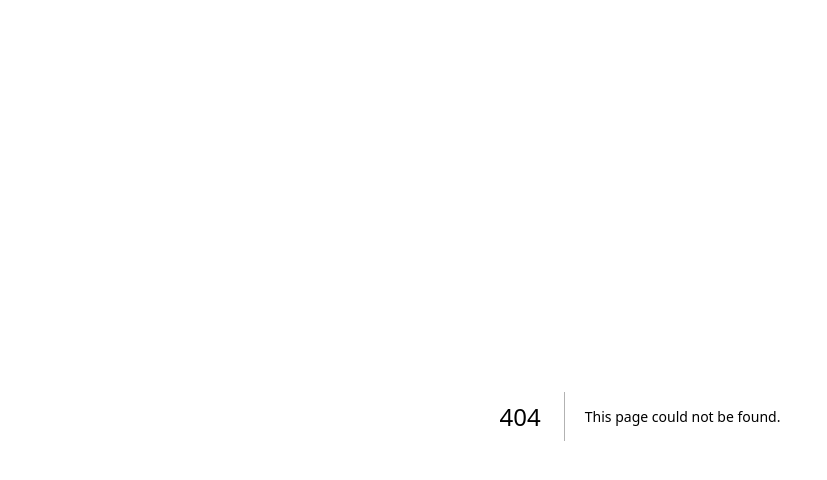
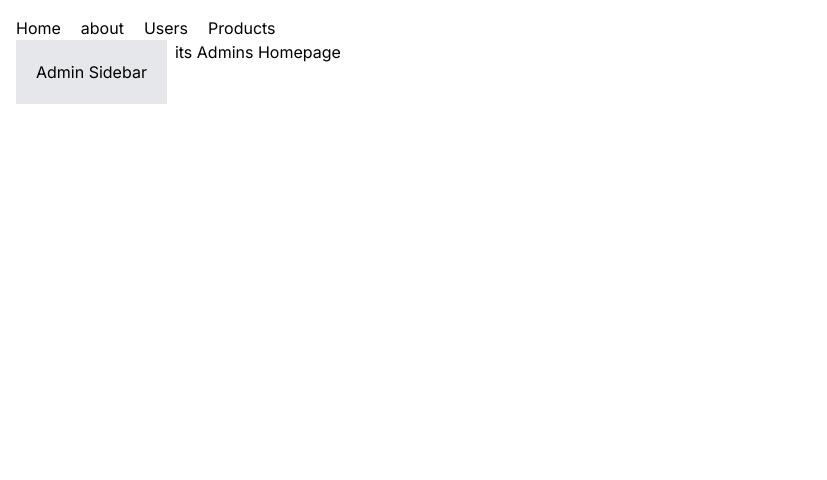
Before and after one commit to sigma390/Master-NextJS, a Next.js app: page /admin in a window 1280 px wide. Before the commit this address had no page. Shown: the top 480 px of the page, without its empty margins (0-827 px from the left). Built offline with nearby package versions, Linux system fonts and the light colour scheme.

Commit message:
Learnt about layout!!!

```diff
--- /dev/null
+++ b/app/Navbar.tsx
@@ -0,0 +1,16 @@
+import Link from 'next/link'
+import React from 'react'
+
+const Navbar = () => {
+  return (
+    <div className='flex'>
+        <Link href='/' className='mr-5'  >Home</Link>
+        <Link href='/about' className='mr-5'  >about</Link>
+        <Link href='/users' className='mr-5'  >Users</Link>
+        <Link href='/products' className='mr-5'  >Products</Link>
+
+    </div>
+  )
+}
+
+export default Navbar
--- /dev/null
+++ b/app/admin/layout.tsx
@@ -0,0 +1,21 @@
+import React, { ReactNode } from 'react'
+
+
+interface adminLayoutProps{
+    children:ReactNode
+}
+
+
+
+const layout = ({children}:adminLayoutProps) => {
+  return (
+    <div className='flex'>
+        <aside className='bg-gray-200 p-5 mr-2'> Admin Sidebar</aside>
+        <div>{children}</div>
+
+
+    </div>
+  )
+}
+
+export default layout
--- /dev/null
+++ b/app/admin/page.tsx
@@ -0,0 +1,12 @@
+import React from 'react'
+
+const AdminHomePage = () => {
+  return (
+    <div>
+        its Admins Homepage
+
+    </div>
+  )
+}
+
+export default AdminHomePage
--- a/app/globals.css
+++ b/app/globals.css
@@ -18,3 +18,11 @@
   padding: 1rem;
   background-color: white; /* Change background color to white */
 }
+
+
+
+@layer base {
+  h1 {
+    @apply font-bold
+  }
+}
--- a/app/layout.tsx
+++ b/app/layout.tsx
@@ -1,6 +1,7 @@
 import './globals.css'
 import type { Metadata } from 'next'
 import { Inter } from 'next/font/google'
+import Navbar from './Navbar'
 
 const inter = Inter({ subsets: ['latin'] })
 
@@ -16,7 +17,10 @@
 }) {
   return (
     <html data-theme="synthwave" lang="en">
-      <body className={inter.className}>{children}</body>
+      <body className={inter.className}>
+        <Navbar/>
+        {children}
+        </body>
     </html>
   )
 }
```
